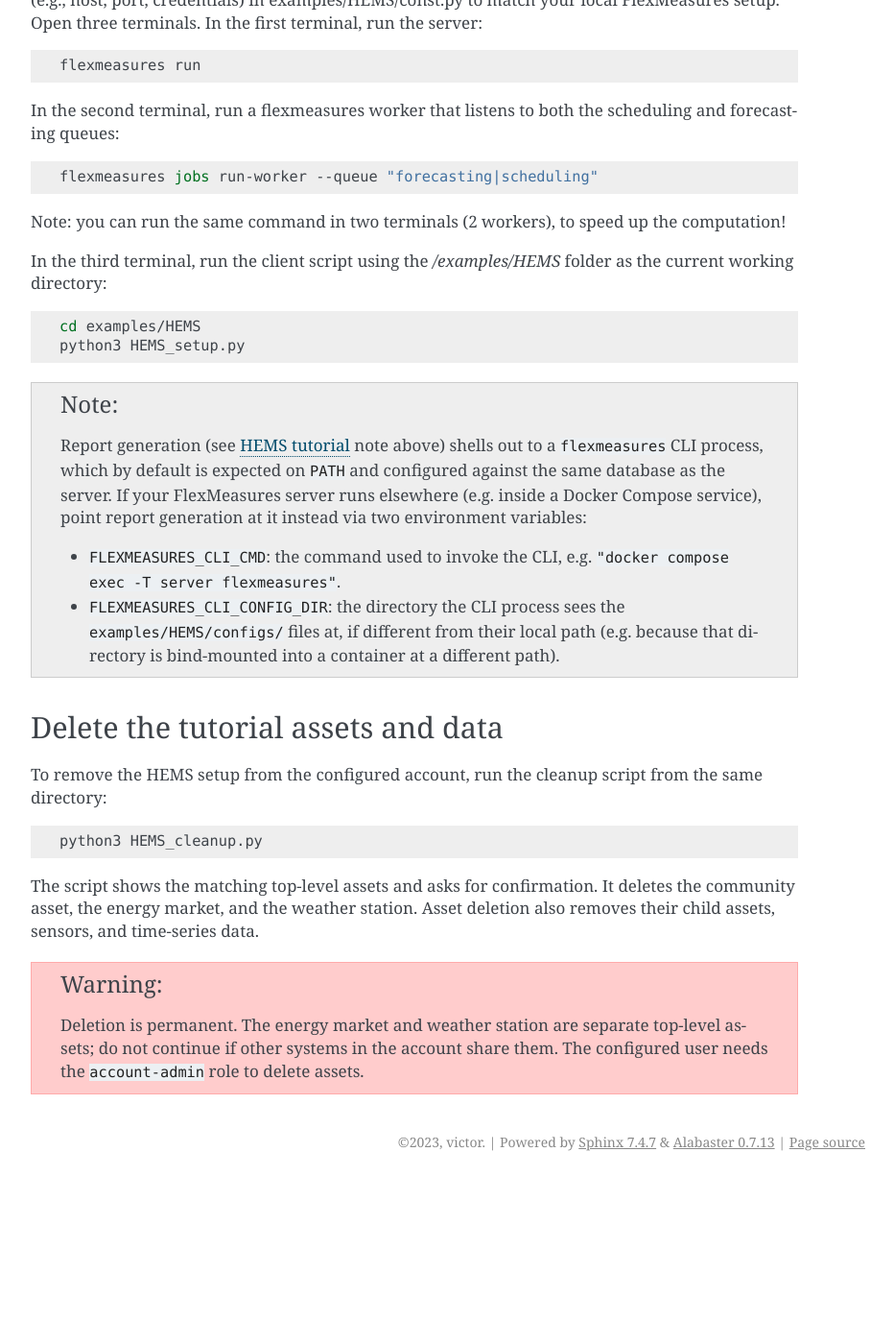
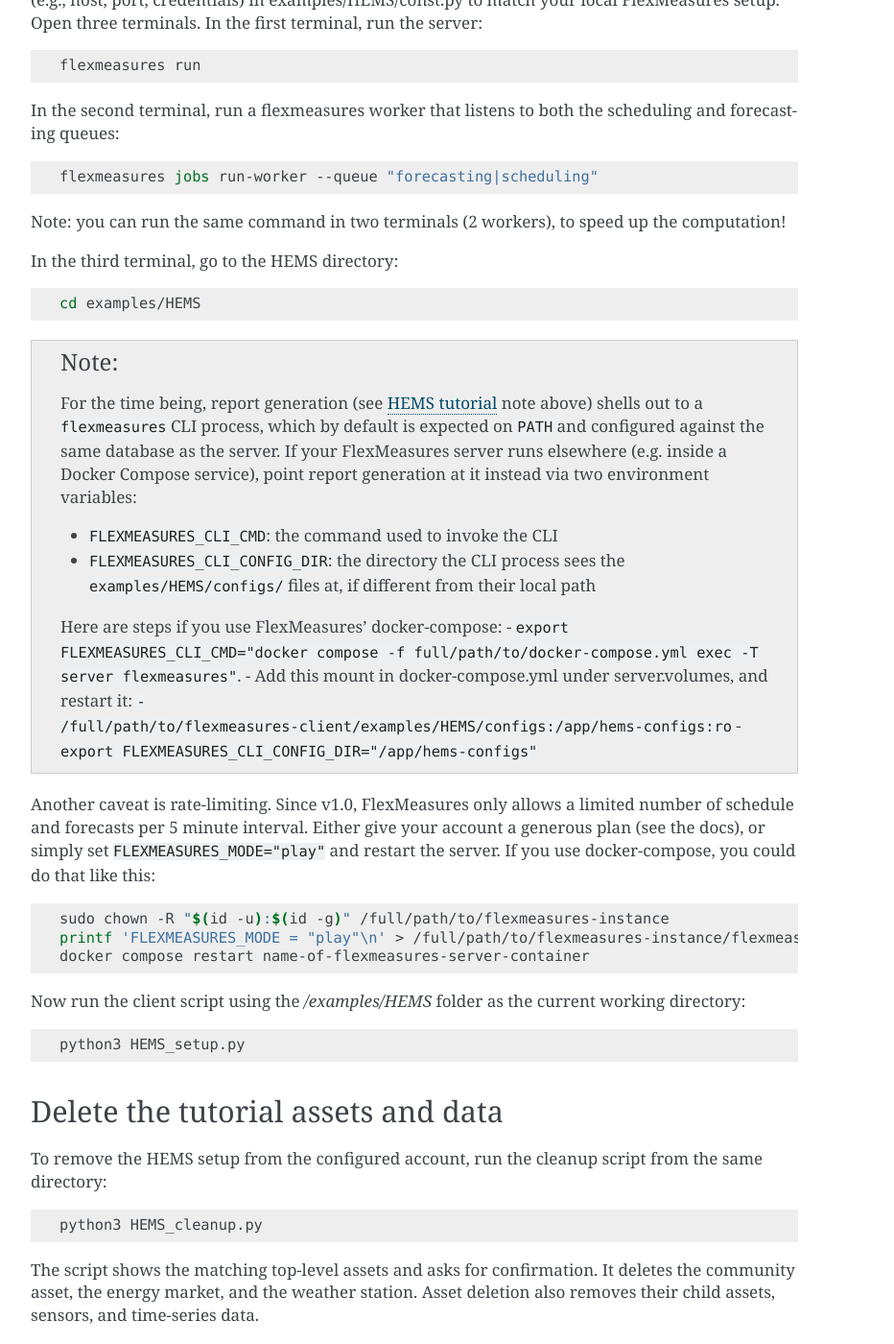
Before and after one commit to FlexMeasures/flexmeasures-client, a Sphinx documentation site: the page built from docs/HEMS.rst, in a window 1280 px wide and 1400 px high, scrolled down 1908 px. Shown: the whole window at 96% size, without its empty margins (338-1270 px from the left). Built offline with Sphinx 7.4.7, drawn with Linux system fonts in a browser that asks for light colours; before the commit the page ends 3137 px from its top, so only the background shows below that.

Commit message:
improve docs for people running against docker-compose; add a section on circumventing rate limiting as well
Signed-off-by: Nicolas Höning <nicolas@seita.nl>

```diff
--- a/docs/HEMS.rst
+++ b/docs/HEMS.rst
@@ -76,18 +76,38 @@
 
 Note: you can run the same command in two terminals (2 workers), to speed up the computation!
 
-In the third terminal, run the client script using the `/examples/HEMS` folder as the current working directory:
+In the third terminal, go to the HEMS directory:
 
 .. code-block:: bash
 
     cd examples/HEMS
-    python3 HEMS_setup.py
 
 .. note::
-   Report generation (see :ref:`hems-tutorial` note above) shells out to a ``flexmeasures`` CLI process, which by default is expected on ``PATH`` and configured against the same database as the server. If your FlexMeasures server runs elsewhere (e.g. inside a Docker Compose service), point report generation at it instead via two environment variables:
+   For the time being, report generation (see :ref:`hems-tutorial` note above) shells out to a ``flexmeasures`` CLI process, which by default is expected on ``PATH`` and configured against the same database as the server. If your FlexMeasures server runs elsewhere (e.g. inside a Docker Compose service), point report generation at it instead via two environment variables:
 
-   - ``FLEXMEASURES_CLI_CMD``: the command used to invoke the CLI, e.g. ``"docker compose exec -T server flexmeasures"``.
-   - ``FLEXMEASURES_CLI_CONFIG_DIR``: the directory the CLI process sees the ``examples/HEMS/configs/`` files at, if different from their local path (e.g. because that directory is bind-mounted into a container at a different path).
+   - ``FLEXMEASURES_CLI_CMD``: the command used to invoke the CLI
+   - ``FLEXMEASURES_CLI_CONFIG_DIR``: the directory the CLI process sees the ``examples/HEMS/configs/`` files at, if different from their local path
+
+   Here are steps if you use FlexMeasures' docker-compose:
+   - ``export FLEXMEASURES_CLI_CMD="docker compose -f full/path/to/docker-compose.yml exec -T server flexmeasures"``.
+   - Add this mount in docker-compose.yml under server.volumes, and restart it: ``- /full/path/to/flexmeasures-client/examples/HEMS/configs:/app/hems-configs:ro``
+   - ``export FLEXMEASURES_CLI_CONFIG_DIR="/app/hems-configs"``
+
+Another caveat is rate-limiting. Since v1.0, FlexMeasures only allows a limited number of schedule and forecasts per 5 minute interval.
+Either give your account a generous plan (see the docs), or simply set ``FLEXMEASURES_MODE="play"`` and restart the server.
+If you use docker-compose, you could do that like this:
+
+.. code-block:: bash
+
+    sudo chown -R "$(id -u):$(id -g)" /full/path/to/flexmeasures-instance
+    printf 'FLEXMEASURES_MODE = "play"\n' > /full/path/to/flexmeasures-instance/flexmeasures.cfg
+    docker compose restart name-of-flexmeasures-server-container
+
+Now run the client script using the `/examples/HEMS` folder as the current working directory:
+
+.. code-block:: bash
+
+    python3 HEMS_setup.py
 
 
 Delete the tutorial assets and data
```
Also changed, not shown: 2 other files.
